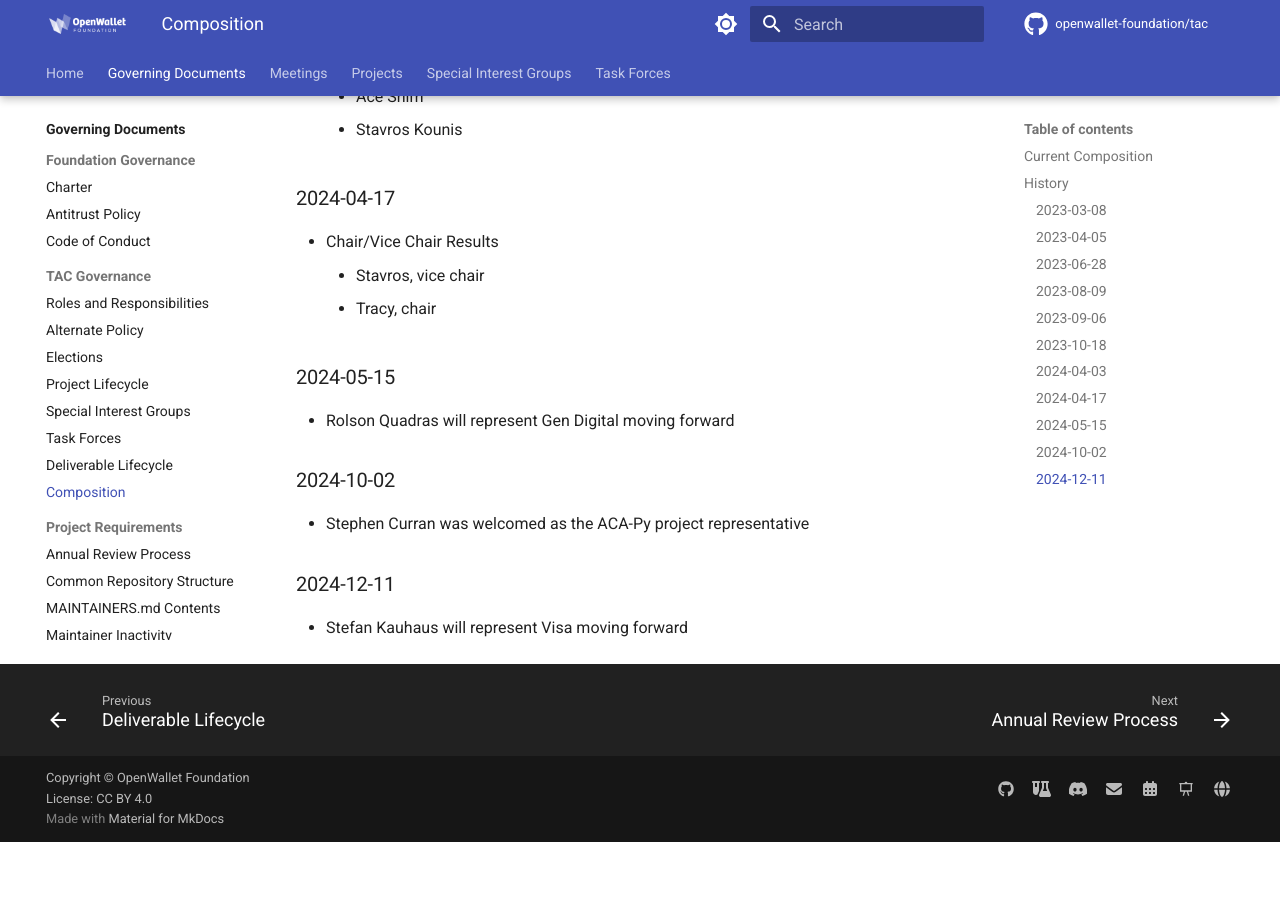
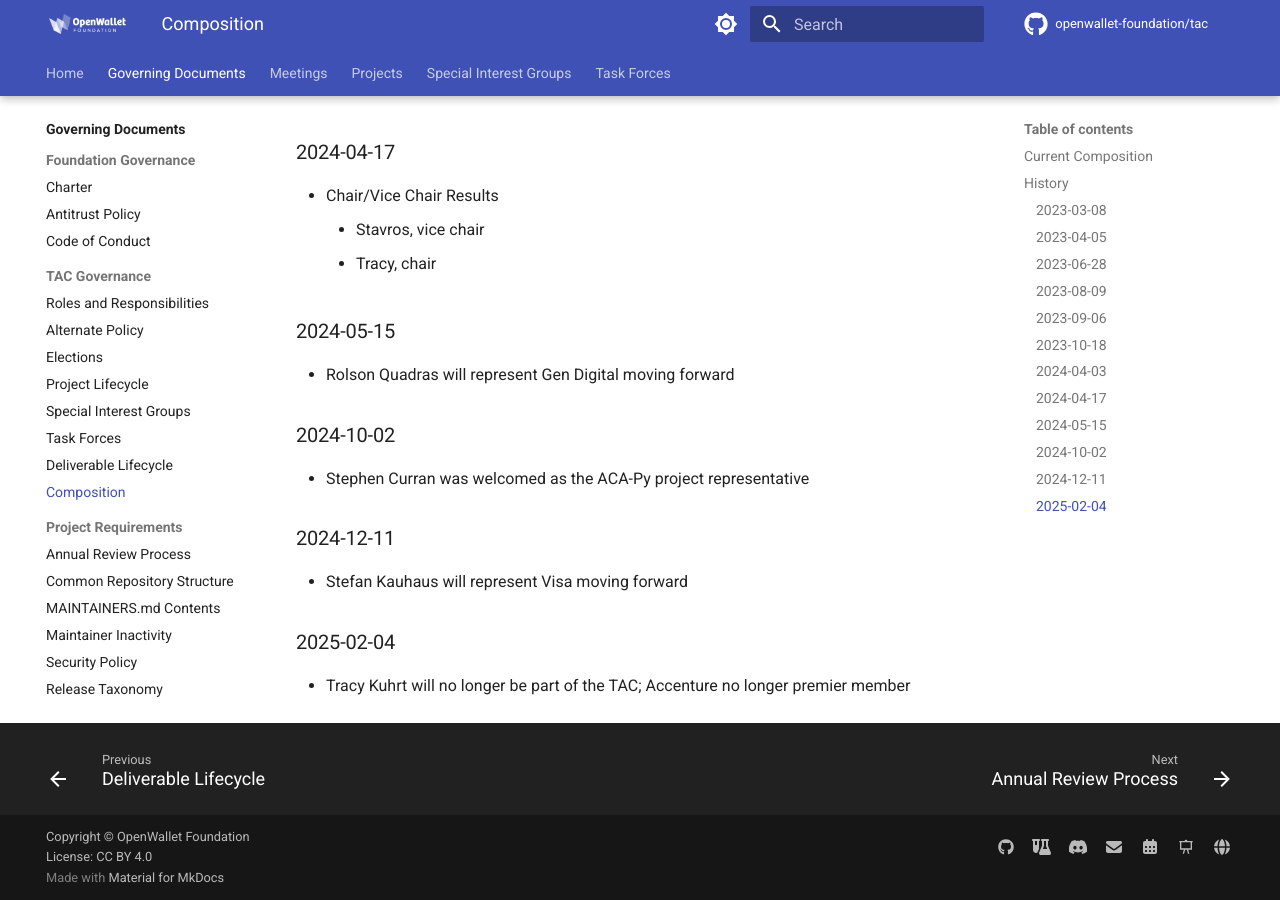
Before and after one commit to openwallet-foundation/tac, an MkDocs documentation site: the page built from docs/governance/tac.md, in a window 1280 px wide and 900 px high, scrolled down 1704 px. Built offline with MkDocs 1.6.1 and Material for MkDocs 9.7.7, drawn with Linux system fonts in a browser that asks for light colours; comment, search, counter and statistics services are not loaded; before the commit the page ends 2546 px from its top, so only the background shows below that; some of the changed text lies outside the part shown.

Commit message:
Remove tkuhrt
Signed-off-by: Tracy Kuhrt <tracy.a.kuhrt@accenture.com>

```diff
--- a/docs/governance/tac.md
+++ b/docs/governance/tac.md
@@ -57,3 +56,6 @@
 
 ### 2024-12-11
 - Stefan Kauhaus will represent Visa moving forward
+
+### 2025-02-04
+- Tracy Kuhrt will no longer be part of the TAC; Accenture no longer premier member
```
Also changed, not shown: other parts of docs/governance/tac.md (+1 -2 lines), docs/meetings/YYYY-mm-dd.md (+0 -1 lines), 1 other file.
